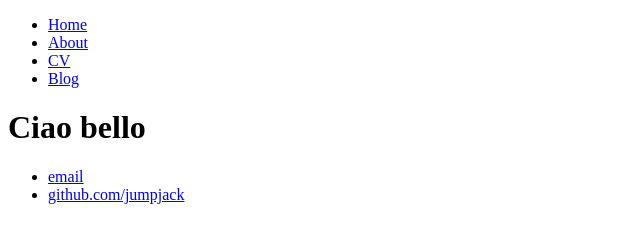
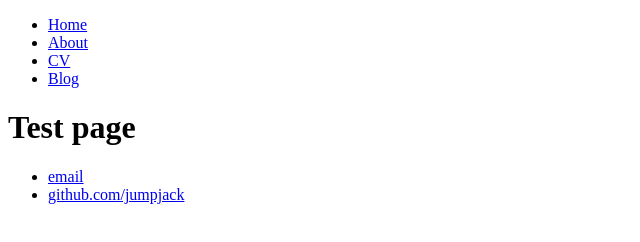
Before and after one commit to jumpjack/jumpjack.github.io, a plain HTML site: page index.html in a window 1280 px wide. Shown: the whole page, without its empty margins (0-640 px from the left). Drawn offline with Linux system fonts and the light colour scheme.

Commit message:
Update index.html

```diff
--- a/index.html
+++ b/index.html
@@ -14,7 +14,7 @@
 		</nav>
 		<div class="container">
     		<div class="blurb">
-        		<h1>Ciao bello</h1>
+        		<h1>Test page</h1>
 				<pParagrafo</a></p>
     		</div><!-- /.blurb -->
 		</div><!-- /.container -->
```
